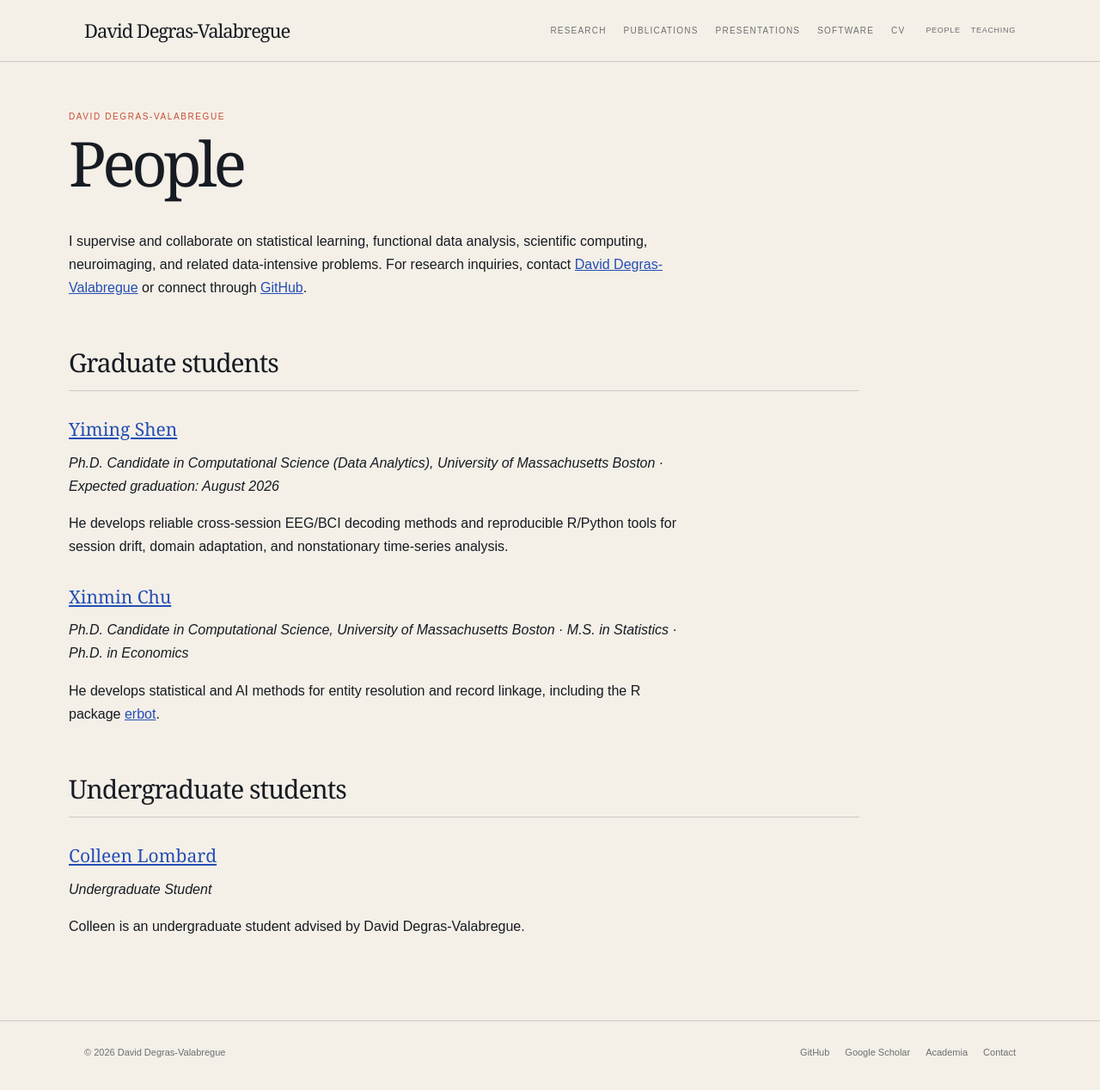
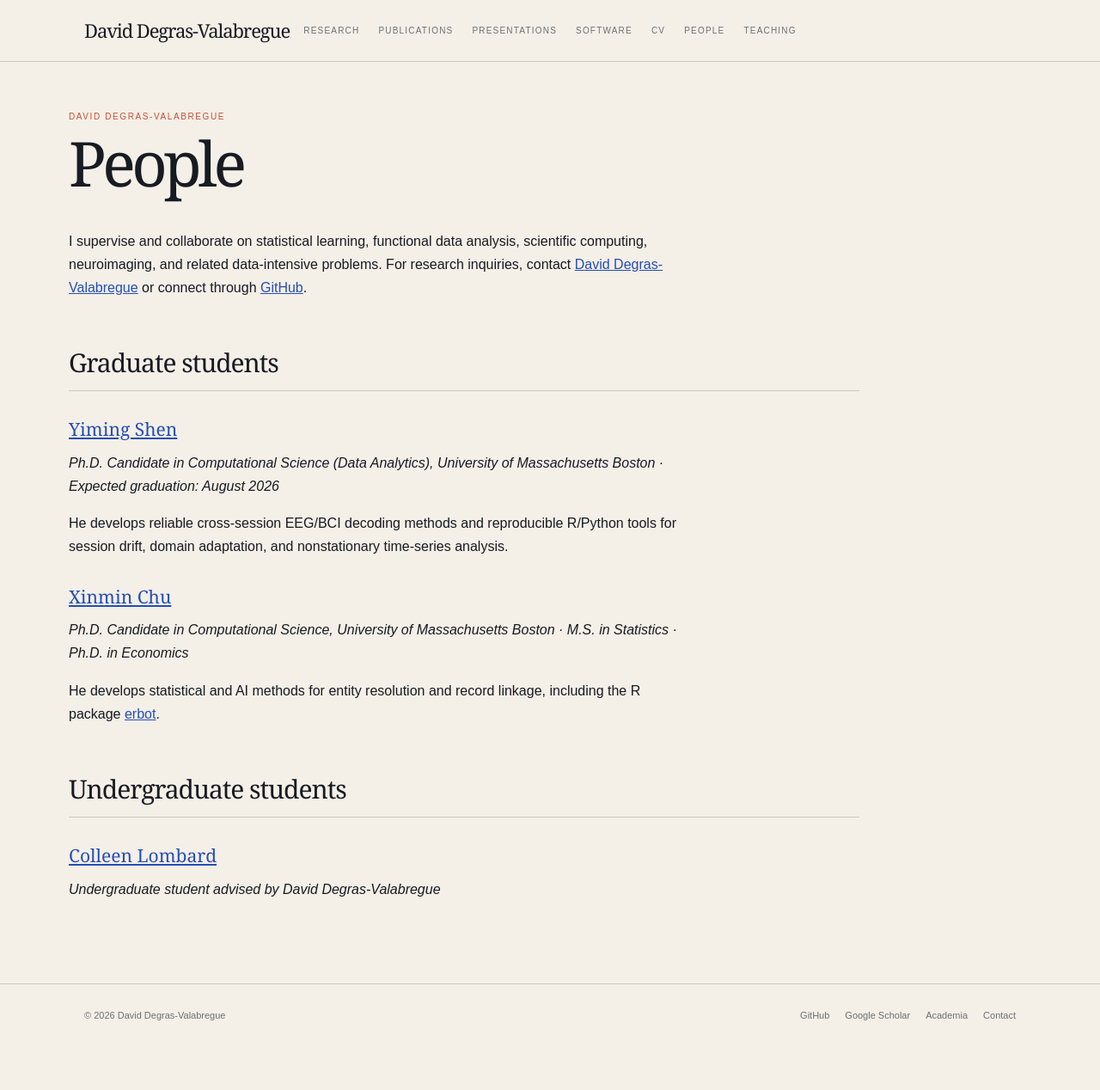
Before and after one commit to Yiming-S/ddegras.github.io, a Jekyll site: the page built from _pages/people.md, in a window 1280 px wide. Shown: the whole page at 86% size. Built offline with Jekyll 4.4.1, drawn with Linux system fonts in a browser that asks for light colours; after the commit the page ends 1224 px from its top, so only the background shows below that.

Commit message:
center and unify site navigation

```diff
--- a/_includes/header.html
+++ b/_includes/header.html
@@ -1,12 +1,10 @@
 <header class="site-header">
   <nav class="site-nav" aria-label="Main navigation">
     <a class="site-brand" href="{{ '/' | relative_url }}">{{ site.title }}</a>
-    <div class="site-nav__primary">
+    <div class="site-nav__links">
       {% for item in site.data.navigation.primary %}
         <a href="{{ item.url | relative_url }}">{{ item.title }}</a>
       {% endfor %}
-    </div>
-    <div class="site-nav__secondary" aria-label="Additional pages">
       {% for item in site.data.navigation.secondary %}
         <a href="{{ item.url | relative_url }}">{{ item.title }}</a>
       {% endfor %}
--- a/_pages/people.md
+++ b/_pages/people.md
@@ -24,6 +24,4 @@ He develops statistical and AI methods for entity resolution and record linkage,
 
 ### [Colleen Lombard](https://www.linkedin.com/in/colleen-lombard-7b398b273/)
 
-*Undergraduate Student*
-
-Colleen is an undergraduate student advised by David Degras-Valabregue.
+*Undergraduate student advised by David Degras-Valabregue*
--- a/assets/css/main.scss
+++ b/assets/css/main.scss
@@ -52,7 +52,7 @@ p, ul, ol { margin-top: 0; }
 
 .site-nav {
   display: grid;
-  grid-template-columns: auto 1fr auto;
+  grid-template-columns: minmax(0, 1fr) auto minmax(0, 1fr);
   gap: 24px;
   align-items: center;
   max-width: 1120px;
@@ -64,24 +64,22 @@ p, ul, ol { margin-top: 0; }
   color: var(--ink);
   font-family: var(--serif);
   font-size: 22px;
+  justify-self: start;
   letter-spacing: -.05em;
   text-decoration: none;
   white-space: nowrap;
 }
 
-.site-nav__primary,
-.site-nav__secondary {
+.site-nav__links {
+  grid-column: 2;
   display: flex;
   flex-wrap: wrap;
   align-items: center;
-  justify-content: flex-end;
+  justify-content: center;
+  gap: 12px 22px;
 }
 
-.site-nav__primary { gap: 12px 20px; }
-.site-nav__secondary { gap: 8px 12px; }
-
-.site-nav__primary a,
-.site-nav__secondary a {
+.site-nav__links a {
   color: var(--muted);
   font-size: 10px;
   letter-spacing: .12em;
@@ -89,7 +87,6 @@ p, ul, ol { margin-top: 0; }
   text-transform: uppercase;
 }
 
-.site-nav__secondary a { font-size: 9px; letter-spacing: .08em; }
 .site-nav a:hover,
 .site-nav a:focus { color: var(--cobalt); }
 
@@ -490,15 +487,16 @@ p, ul, ol { margin-top: 0; }
 
 :focus-visible { outline: 2px solid var(--vermilion); outline-offset: 4px; }
 
-@media (max-width: 900px) {
-  .site-nav { grid-template-columns: auto 1fr; }
-  .site-nav__secondary { grid-column: 1 / -1; justify-content: flex-start; }
+@media (max-width: 1020px) {
+  .site-nav { grid-template-columns: 1fr; gap: 14px; }
+  .site-brand { justify-self: center; }
+  .site-nav__links { grid-column: 1; justify-self: stretch; }
 }
 
 @media (max-width: 700px) {
-  .site-nav { display: flex; align-items: flex-start; flex-direction: column; gap: 13px; }
-  .site-nav__primary,
-  .site-nav__secondary { justify-content: flex-start; gap: 10px 15px; }
+  .site-nav { gap: 12px; padding: 16px 18px; }
+  .site-brand { font-size: 21px; }
+  .site-nav__links { gap: 10px 15px; }
   .home-hero { grid-template-columns: 1fr; gap: 40px; padding: 48px 0 54px; }
   .home-portrait { width: 68px; height: 68px; }
   .home-section-heading { grid-template-columns: 1fr; gap: 14px; }
```
Also changed, not shown: DESIGN.md (+4 -3 lines).
